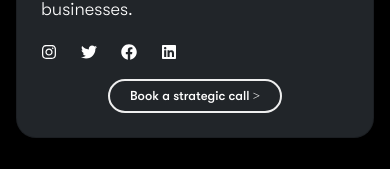
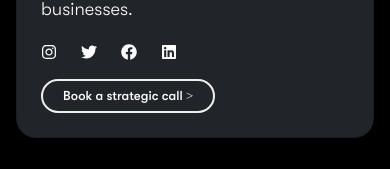
Before and after one commit to vikashkrpal/vikashkumarpal, a Next.js app: page /seo-insights/author in a window 390 px wide. Shown: the part 550-719 px from the top of the page. Built offline with nearby package versions, Linux system fonts and the light colour scheme.

Commit message:
author page change

```diff
--- a/src/pages/seo-insights/author/index.js
+++ b/src/pages/seo-insights/author/index.js
@@ -39,7 +39,7 @@ const Index = () => {
                         alt="Client Avatar Icon"
                     />{" "}
                 </div>
-                <div className="col-lg-8 col-md-7 mt-3">
+                <div className="col-lg-7 col-md-12 mt-3">
                             <h3 className="mt-0 mb-2 font-b">Vikash Kumar Pal</h3>
                             <p>
                                 Vikash Kumar Pal stands at the helm of ImproveFX as the
@@ -70,9 +70,9 @@ const Index = () => {
                     </div>
                 </div>
 
-                <div className="col-auto mt-3">
-                    <div className="d-flex justify-content-end align-items-end">
-                        <ThemeButton text={"Book a strategic call >"} href={"#"} />
+                <div className="col-lg-3 col-md-12 col-sm-12 mt-3">
+                    <div className="d-flex justify-content-lg-end align-items-lg-end">
+                        <ThemeButton text={"Book a strategic call >"} href={"#"} addClass="" />
                     </div>
                 </div>
             </div>
```
